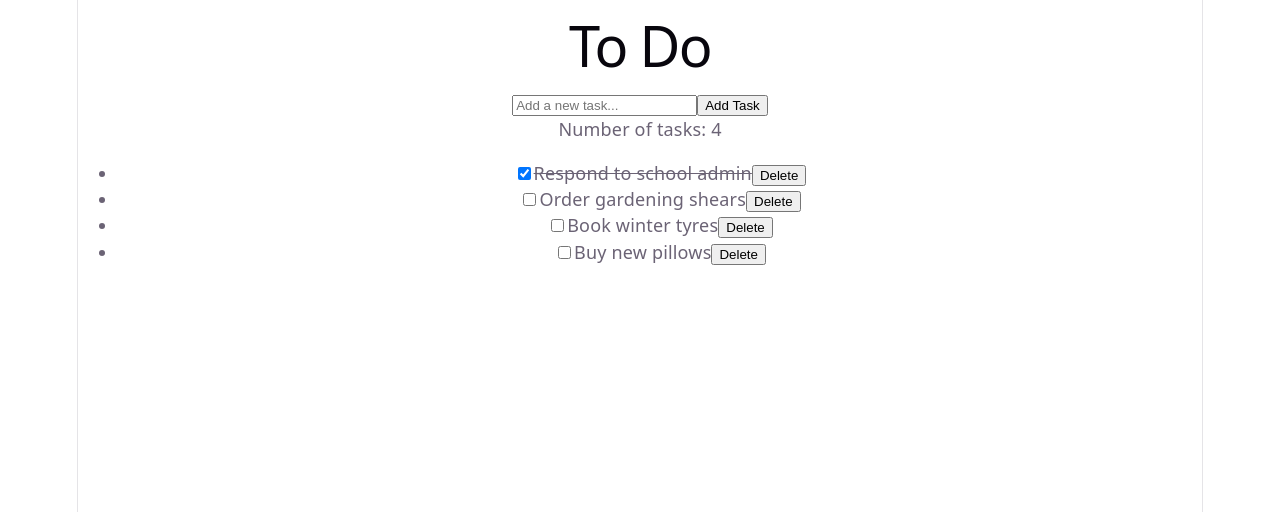
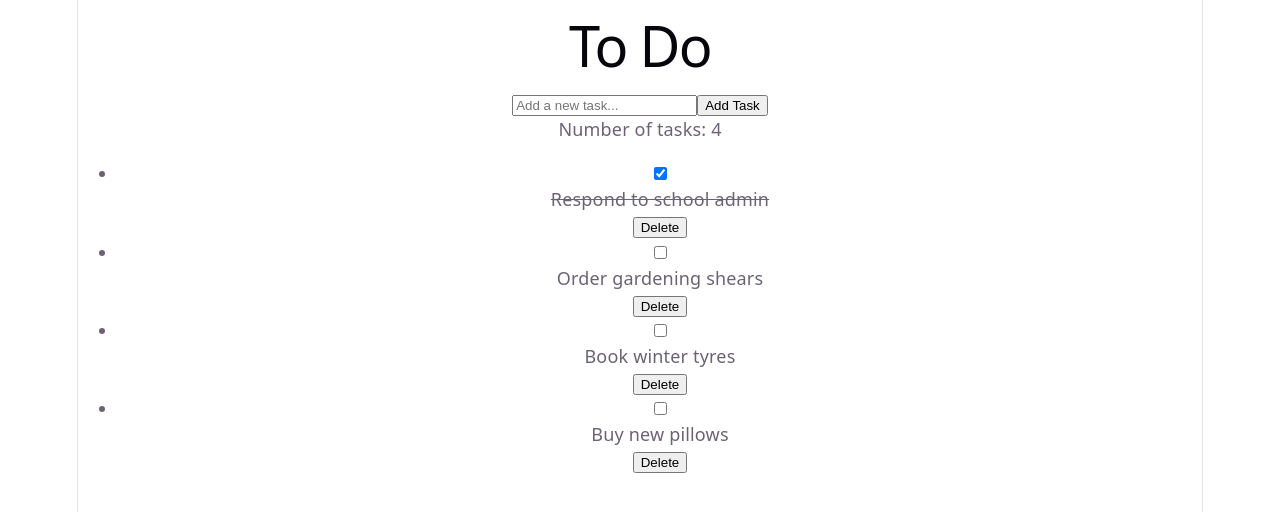
Before and after one commit to aleciabenjamin/alecia-todo, a React app in the folder app/: page / in a window 1280 px wide. Shown: the top 512 px of the page. Built offline with nearby package versions, Linux system fonts and the light colour scheme; the HTML template or start-up script is replaced by a standard one.

Commit message:
refactor: extract TodoItem into a reusable component

```diff
--- a/app/src/App.jsx
+++ b/app/src/App.jsx
@@ -43,21 +43,32 @@ function App() {
       <p>Number of tasks: {todos.length}</p>
       <ul className="todo-list">
         {todos.map((t) => (
-          <li key={t.id} className={t.completed ? "todo completed" : "todo"}>
-            <input
-              type="checkbox"
-              checked={t.completed}
-              onChange={() => toggleCompleted(t.id)}
-            />
-            <span>{t.text}</span>
-            <button type="button" onClick={() => deleteTodo(t.id)}>
-              Delete
-            </button>
-          </li>
+          <TodoItem
+            key={t.id}
+            todo={t}
+            onToggle={toggleCompleted}
+            onDelete={deleteTodo}
+          />
         ))}
       </ul>
     </main>
   );
+  function TodoItem({ todo, onToggle, onDelete }) {
+    return (
+      <li className={todo.completed ? "completed" : "todo"}>
+        <input
+          type="checkbox"
+          checked={todo.completed}
+          onChange={() => onToggle(todo.id)}
+        />
+        <p className="todo-text">{todo.text}</p>
+
+        <button onClick={() => onDelete(todo.id)} className="delete-btn">
+          Delete
+        </button>
+      </li>
+    );
+  }
 }
 
 export default App;
```
